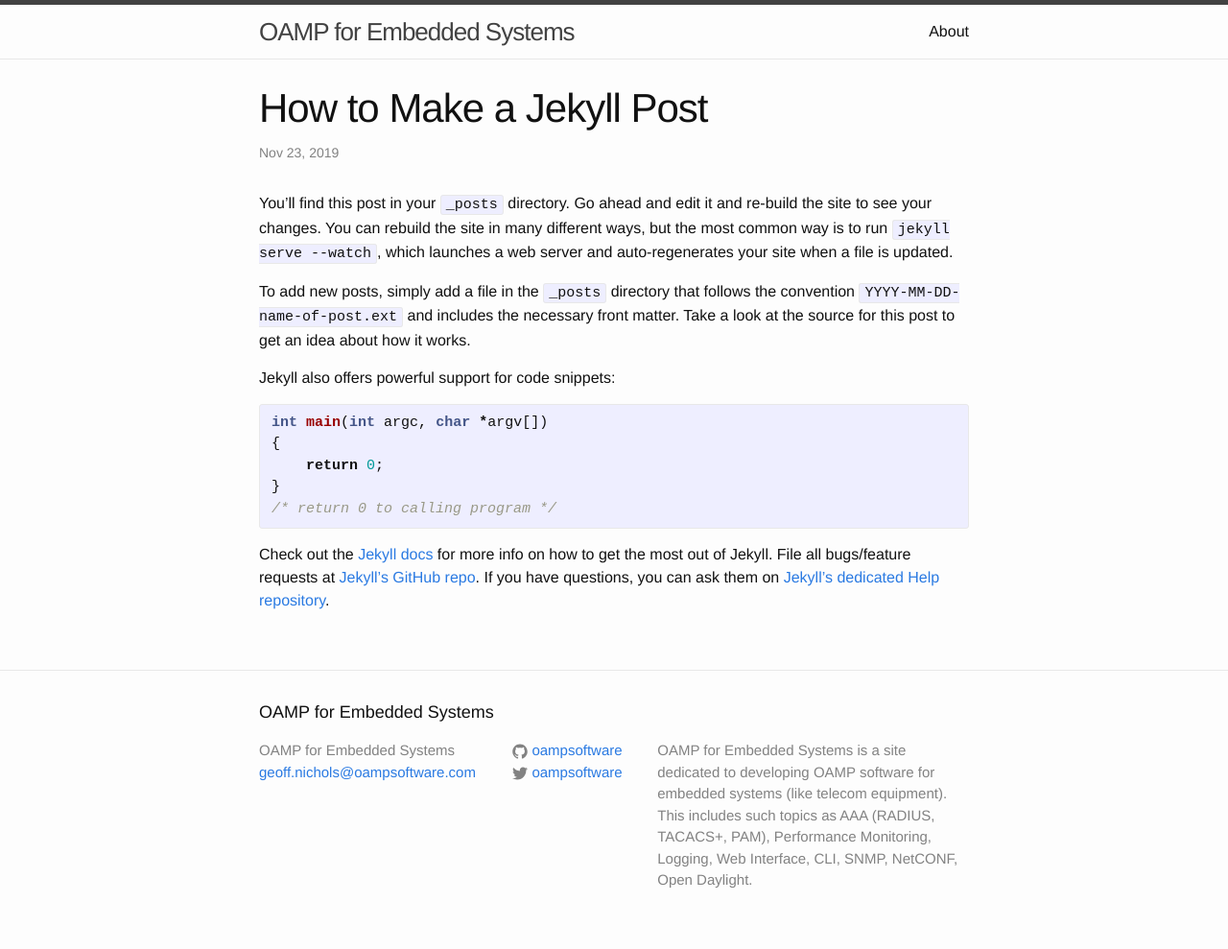
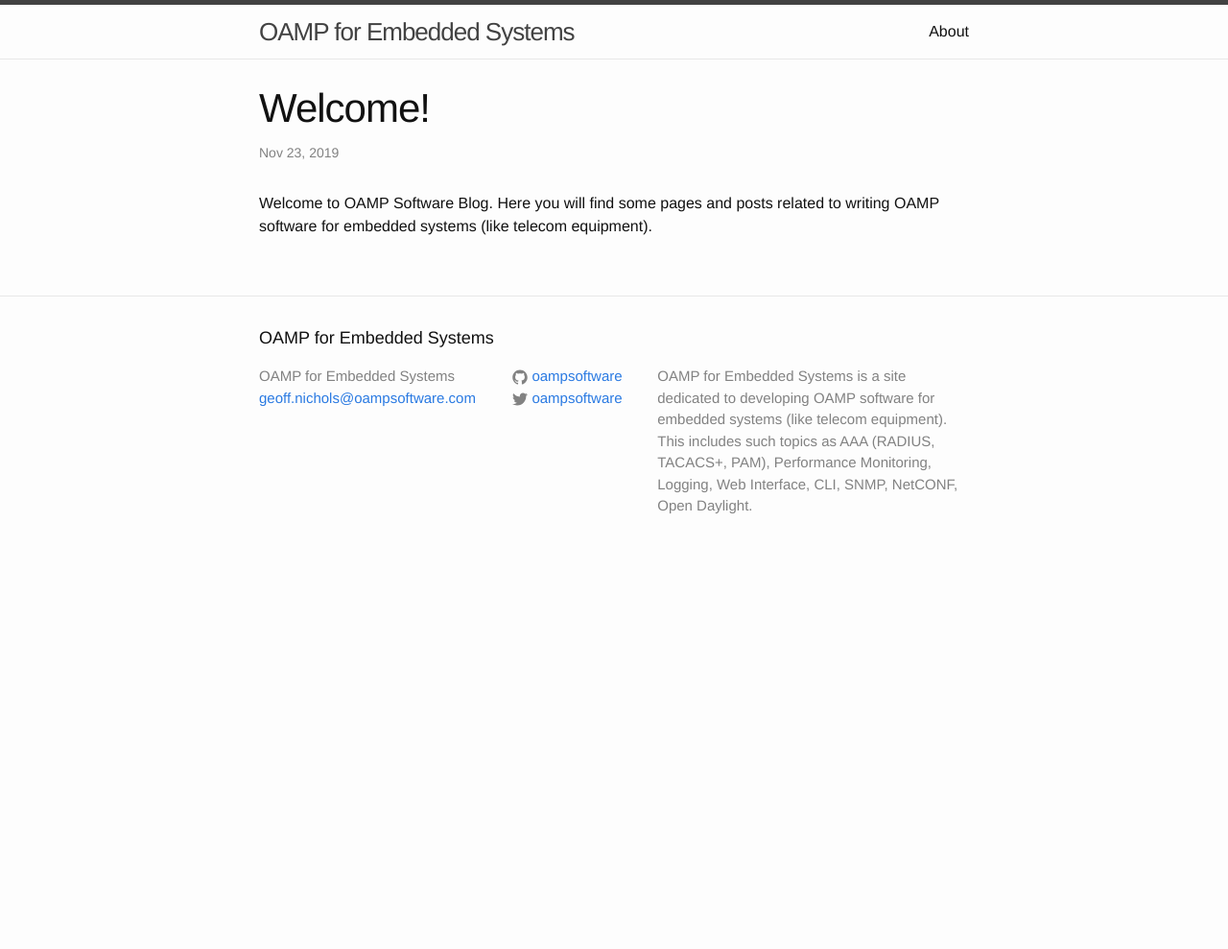
Before and after one commit to oampsoftware/blog, a Jekyll site: the page built from docs/_posts/2019-11-23-Welcome.markdown, in a window 1280 px wide. Shown: the whole page at 96% size. Built offline with Jekyll 4.4.1, drawn with Linux system fonts in a browser that asks for light colours; after the commit the page ends 900 px from its top, so only the background shows below that.

Commit message:
Update 2019-11-23-Welcome.markdown

```diff
--- a/docs/_posts/2019-11-23-Welcome.markdown
+++ b/docs/_posts/2019-11-23-Welcome.markdown
@@ -1,25 +1,7 @@
 ---
 layout: post
-title:  "How to Make a Jekyll Post"
+title:  "Welcome!"
 date:   2019-11-23 09:42:00
 categories: admin
 ---
-You’ll find this post in your `_posts` directory. Go ahead and edit it and re-build the site to see your changes. You can rebuild the site in many different ways, but the most common way is to run `jekyll serve --watch`, which launches a web server and auto-regenerates your site when a file is updated.
-
-To add new posts, simply add a file in the `_posts` directory that follows the convention `YYYY-MM-DD-name-of-post.ext` and includes the necessary front matter. Take a look at the source for this post to get an idea about how it works.
-
-Jekyll also offers powerful support for code snippets:
-
-{% highlight c %}
-int main(int argc, char *argv[])
-{
-    return 0;
-}
-/* return 0 to calling program */
-{% endhighlight %}
-
-Check out the [Jekyll docs][jekyll] for more info on how to get the most out of Jekyll. File all bugs/feature requests at [Jekyll’s GitHub repo][jekyll-gh]. If you have questions, you can ask them on [Jekyll’s dedicated Help repository][jekyll-help].
-
-[jekyll]:      http://jekyllrb.com
-[jekyll-gh]:   https://github.com/jekyll/jekyll
-[jekyll-help]: https://github.com/jekyll/jekyll-help
+Welcome to OAMP Software Blog. Here you will find some pages and posts related to writing OAMP software for embedded systems (like telecom equipment).
```
